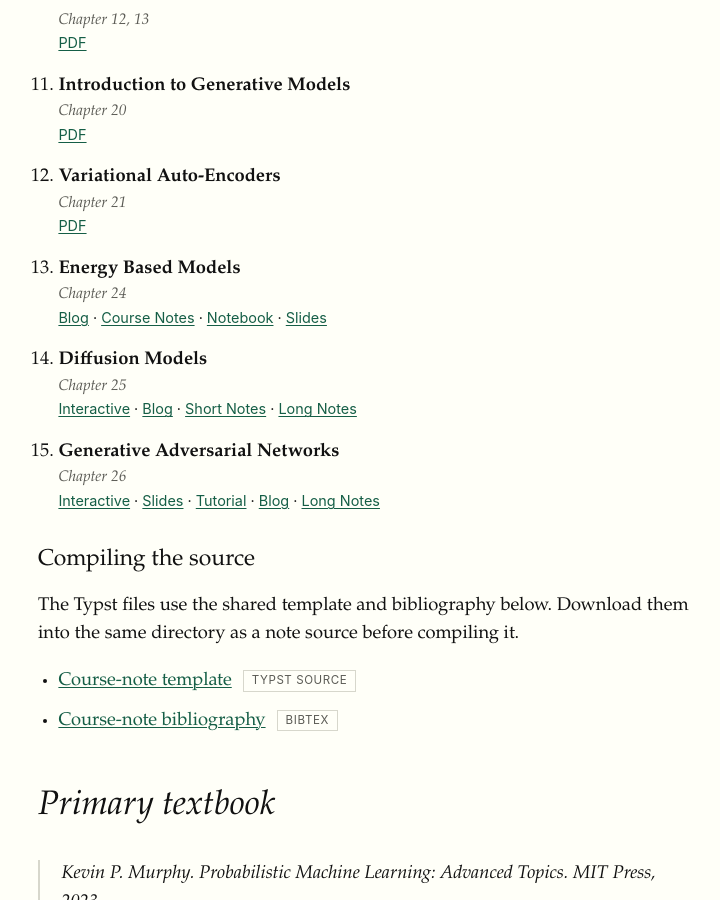
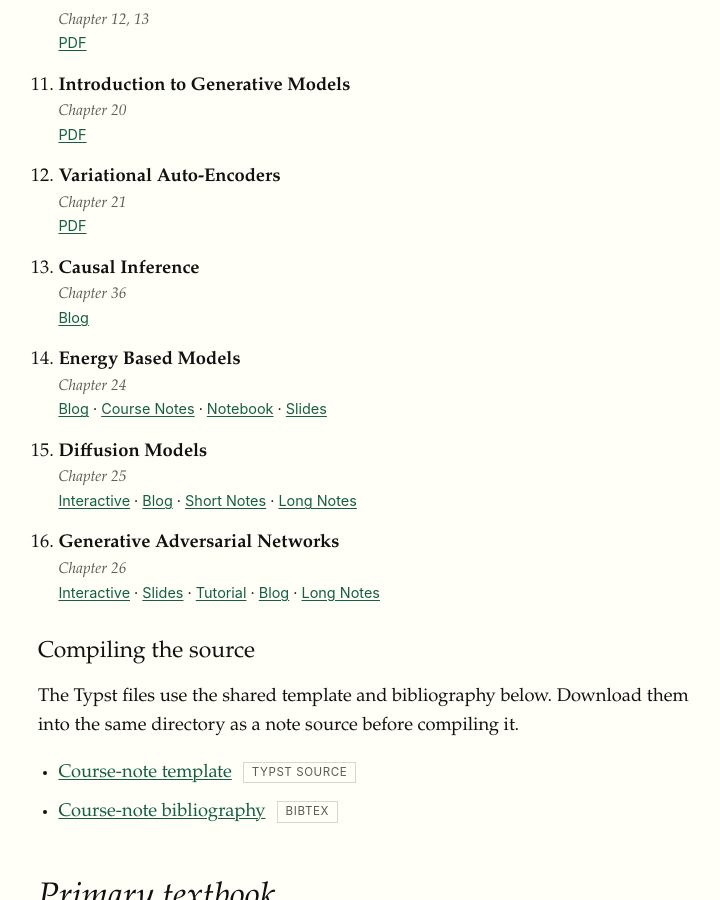
Before and after one commit to CSC5666/Fall2026, a Jekyll site: the page built from resources.md, in a window 1280 px wide and 900 px high, scrolled down 1523 px. Shown: the whole window, without its empty margins (52-772 px from the left). Built offline with Jekyll 4.4.1, drawn with Linux system fonts in a browser that asks for light colours.

Commit message:
Added Causal inference link

```diff
--- a/_data/resources.yml
+++ b/_data/resources.yml
@@ -79,6 +79,14 @@ readings:
       - label: PDF
         url: https://arxiv.org/pdf/1312.6114
 
+  - title: Causal Inference
+    chapters: Chapter 36
+    materials:
+      - label: Blog
+        url:  https://www.inference.vc/untitled/
+
+
+
   - title: Energy Based Models
     chapters: Chapter 24
     materials:
```
